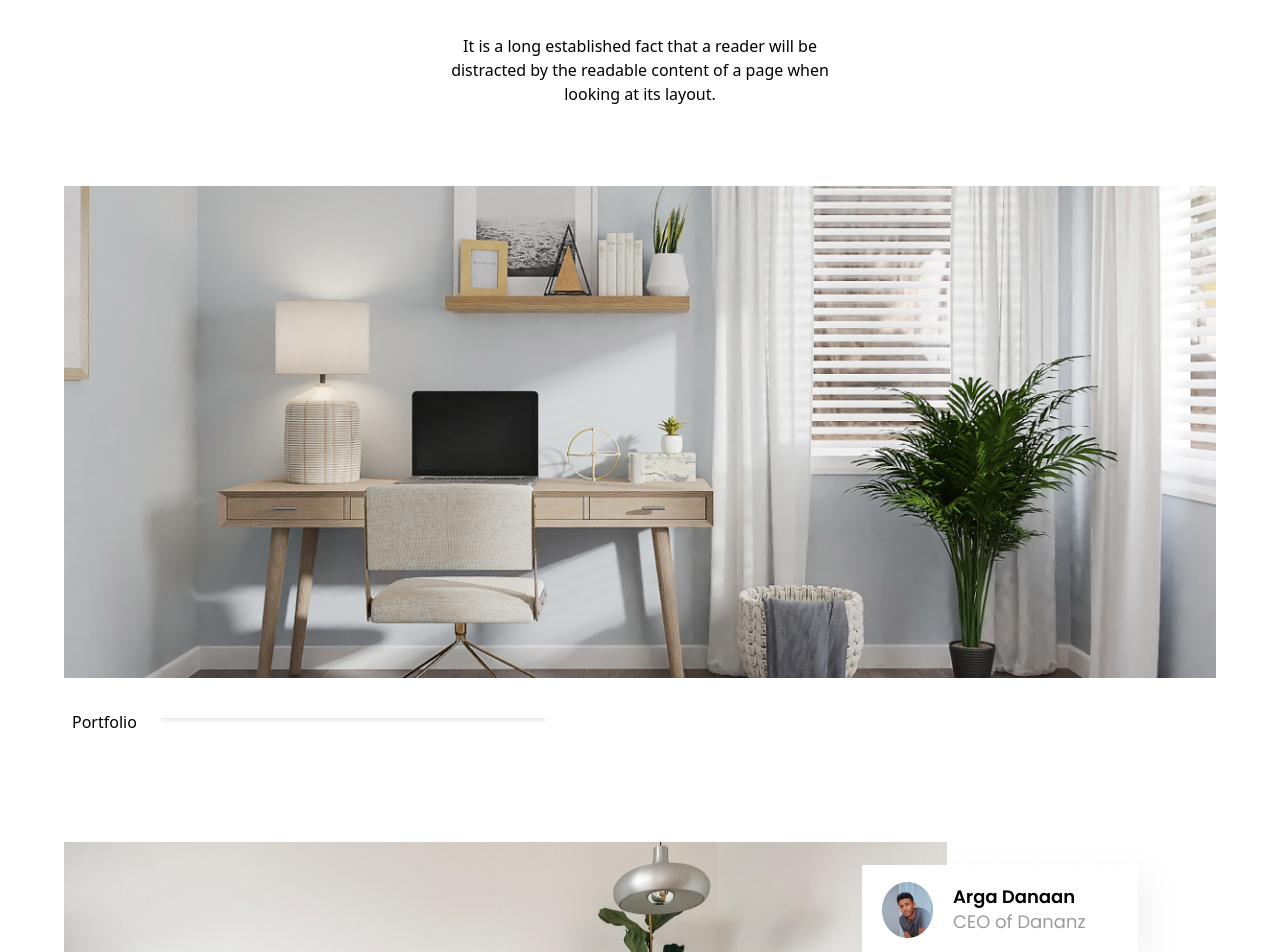
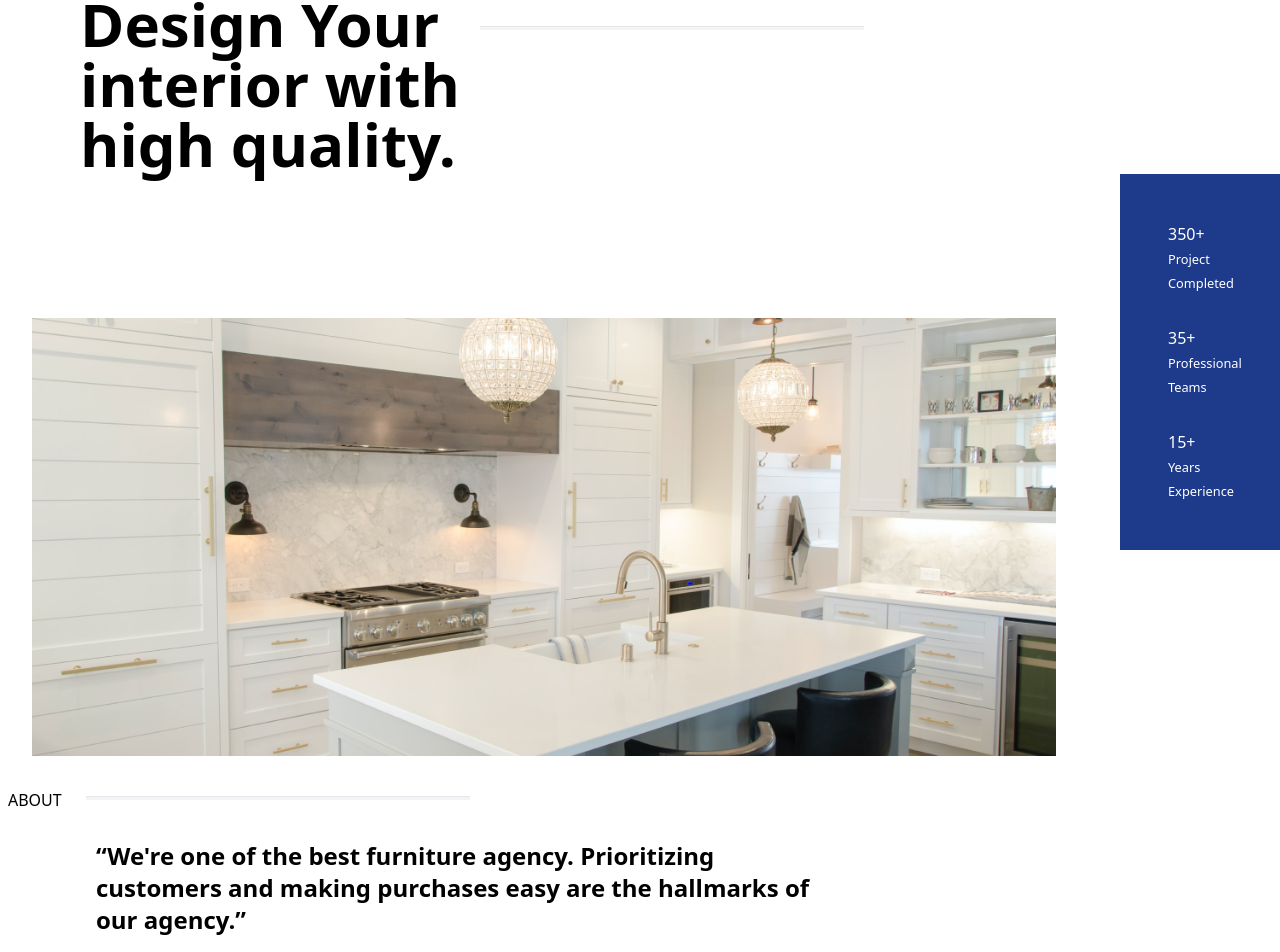
Before and after one commit to Alice2212/interior-design, a React (Create React App) app: page / in a window 1280 px wide. Shown: the part 54-1006 px from the top of the page. Built offline with nearby package versions, Linux system fonts and the light colour scheme.

Commit message:
updates on landing page

```diff
--- a/src/App.js
+++ b/src/App.js
@@ -1,12 +1,14 @@
 import React from "react";
-// import ContactUs from "./components/ContactUs"
-import Portfolio from "./components/portfolio";
+// import ContactUs from "./components/ContactUs";
+// import Portfolio from "./components/portfolio";
+import LandingPage from "./components/LandingPage.jsx";
 
 function App() {
   return (
     <div className="App">
       {/* <ContactUs /> */}
-      <Portfolio />
+      {/* <Portfolio /> */}
+      <LandingPage />
     </div>
   );
 }
--- /dev/null
+++ b/src/components/LandingPage.css
@@ -0,0 +1,42 @@
+.Landingpage-wrapper {
+    max-width: 100vw;
+}
+
+.Landing-page{
+    max-width: 90%;
+    margin: auto;
+}
+
+.achievement-progress{
+margin-left: 70rem;
+position: absolute;
+}
+
+.kitchenImg{
+    width: 80%;
+    height: 90%;
+    position: relative;
+    margin-left: 2rem;
+}
+
+.DiningImg{
+    width:80%;
+    height: 90%;
+    position: relative;
+    margin-left: 6rem;
+}
+
+.second-section {
+    width: 45rem;
+    margin-left: 6rem;
+}
+
+.smallImg img{
+    margin-top: -27rem;
+    margin-left: 48rem;
+    position: absolute;
+}
+
+.main-section{
+    width: 24rem;
+}
--- /dev/null
+++ b/src/components/LandingPage.jsx
@@ -0,0 +1,83 @@
+import React from "react";
+import "./LandingPage.css";
+import kitchenImage from "../asssets/img/kitchen Image.png";
+import DiningImage from "../asssets/img/Dining Image.png";
+import FourthImage from "../asssets/img/fourth image.png";
+
+function LandingPage() {
+	return (
+		<div className="Landingpage-wrapper bg-white mx-auto">
+			<div classname="Landing-page">
+				<div className="flex flex-row gap-4 ml-20">
+					<h1 className="Heading text-black text-6xl font-bold w-96 mt-12">
+						Design Your interior with high quality.
+					</h1>
+					<hr className="mt-20 w-96 h-1 bg-gray-100  m:my-10 dark:bg-gray-700" />
+				</div>
+
+				<div className="achievement-progress bg-blue-900 text-white p-12 flex flex-wrap flex-col w-44">
+					<div className="achievement">
+						<h4>350+</h4>
+						<small>Project Completed</small>
+					</div>
+					<div className="achievement my-8">
+						<h4>35+</h4>
+						<small>Professional Teams</small>
+					</div>
+					<div className="achievement">
+						<h4>15+</h4>
+						<small>Years Experience</small>
+					</div>
+				</div>
+				<div className="mt-36">
+					<img src={kitchenImage} alt="kitchenimage" className="kitchenImg" />
+				</div>
+				<div className="flex flex-row gap-4">
+					<p className="text-black mt-8 px-2">ABOUT</p>
+					<hr className="mt-4  w-96 h-1  bg-gray-100  md:my-10 dark:bg-gray-700" />
+				</div>
+				<h2 className=" second-section text-black text-2xl font-bold">
+					“We're one of the best furniture agency. Prioritizing customers and
+					making purchases easy are the hallmarks of our agency.”
+				</h2>
+				<div className="text-black flex flex-wrap justify-between">
+					<div className="flex gap-12 justify-between flex-wrap">
+						<div className="mt-20 mb:mb-8">
+							<img src={DiningImage} alt="secondImage" className="DiningImg" />
+							<div className="smallImg md:block hidden ">
+								<img src={FourthImage} alt="fourthImage" className="hero-img" />
+							</div>
+						</div>
+
+						<div className=" md:w-64 md:mt-52 md:mx-auto mx-auto flex flex-col flex-nowrap md:text-left text-center">
+							<p className=" mt-6 w-44">
+								Online learning with us does not interfere with your daily life.
+								because learning can be done anytime and anywhere.
+							</p>
+							<div className="my-6">
+								<button className="btn btn-primary p-6 rounded-none bg-indigo-900">
+									Learn more
+								</button>
+							</div>
+						</div>
+					</div>
+				</div>
+				<div className="flex flex-row gap-4 ml-20">
+					<p className="text-black mt-8 px-2">SERVICE</p>
+					<hr className="mt-4  w-96 h-1  bg-gray-100  md:my-10 dark:bg-gray-700" />
+				</div>
+				<div className="ml-20">
+					<h3 className="text-black font-bold text-2xl">
+						attractive furniture with the best quality.
+					</h3>
+					<p className="main-section text-black mt-6">
+						Customize your interior design into a dream place with the best
+						designers and quality furniture. We try our best to fulfill your
+						expectations.
+					</p>
+				</div>
+			</div>
+		</div>
+	);
+}
+export default LandingPage;
```
Also changed, not shown: src/asssets/img/Dining Image.png (added), src/asssets/img/kitchen Image.png (added).
